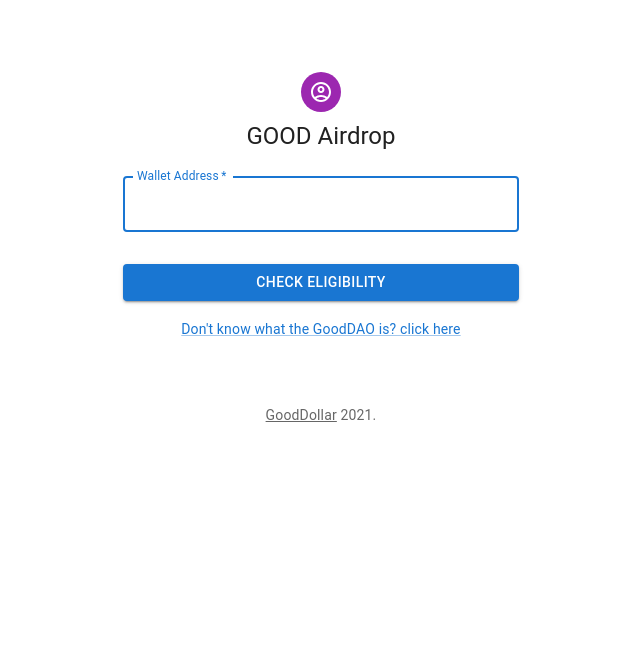
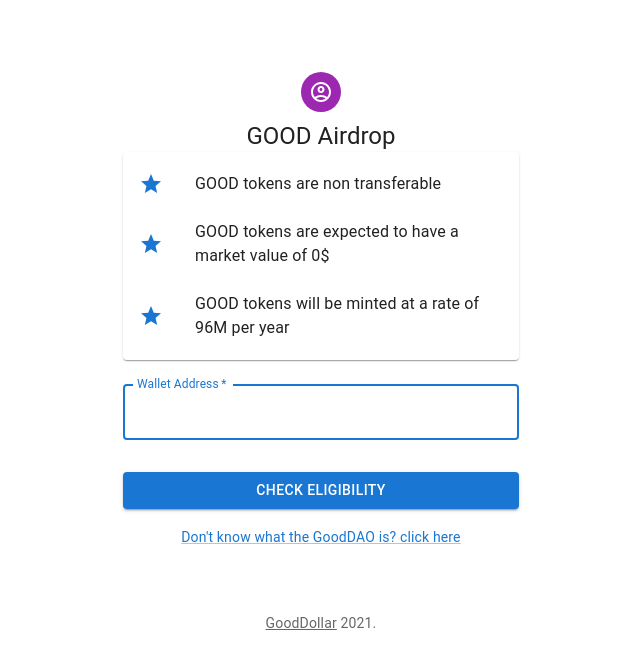
Before and after one commit to GoodDollar/AirdropUI, a Next.js app: page / in a window 1280 px wide. Shown: the top 666 px of the page, without its empty margins (319-959 px from the left). Built offline with nearby package versions, Linux system fonts and the light colour scheme.

Commit message:
initial commit

```diff
--- a/package.json
+++ b/package.json
@@ -1,5 +1,5 @@
 {
-  "name": "good-airdrop-helper",
+  "name": "airdropui-github",
   "version": "1.0.0",
   "scripts": {
     "dev": "next",
--- a/pages/index.js
+++ b/pages/index.js
@@ -13,11 +13,14 @@
 import ListItem from "@mui/material/ListItem";
 import ListItemAvatar from "@mui/material/ListItemAvatar";
 import ListItemText from "@mui/material/ListItemText";
+import ListItemIcon from "@mui/material/ListItemIcon";
 import Tooltip from "@mui/material/Tooltip";
 import AccountCircleOutlinedIcon from "@mui/icons-material/AccountCircleOutlined";
 import AdminPanelSettingsOutlinedIcon from "@mui/icons-material/AdminPanelSettingsOutlined";
 import AccountBalanceOutlinedIcon from "@mui/icons-material/AccountBalanceOutlined";
 import ContentCopyOutlinedIcon from "@mui/icons-material/ContentCopyOutlined";
+import StarIcon from "@mui/icons-material/Star";
+
 import Typography from "@mui/material/Typography";
 import Container from "@mui/material/Container";
 import Paper from "@mui/material/Paper";
@@ -154,6 +157,39 @@
           <Typography component="h1" variant="h5">
             GOOD Airdrop
           </Typography>
+          <Paper>
+            <List>
+              <ListItem>
+                <ListItemIcon>
+                  <StarIcon color="primary" />
+                </ListItemIcon>
+                <ListItemText
+                  fontSize="medium"
+                  primary={"GOOD tokens are non transferable"}
+                />
+              </ListItem>
+              <ListItem>
+                <ListItemIcon>
+                  <StarIcon color="primary" />
+                </ListItemIcon>
+                <ListItemText
+                  primary={
+                    "GOOD tokens are expected to have a market value of 0$"
+                  }
+                />
+              </ListItem>
+              <ListItem>
+                <ListItemIcon>
+                  <StarIcon color="primary" />
+                </ListItemIcon>
+                <ListItemText
+                  primary={
+                    "GOOD tokens will be minted at a rate of 96M per year"
+                  }
+                />
+              </ListItem>
+            </List>
+          </Paper>
           {data ? <AirdropData {...data} /> : null}
           <Box
             component="form"
```
